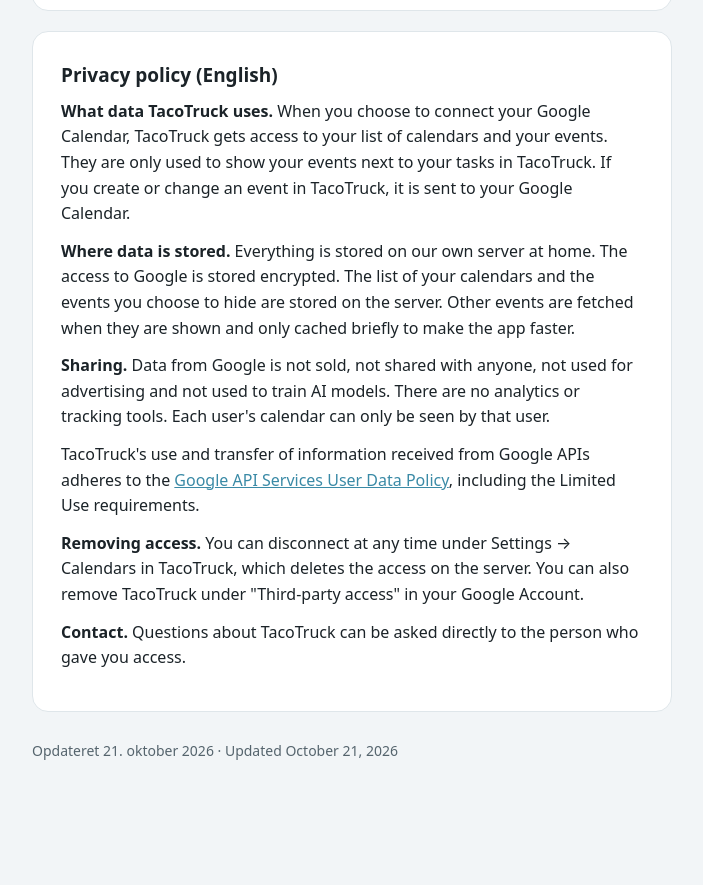
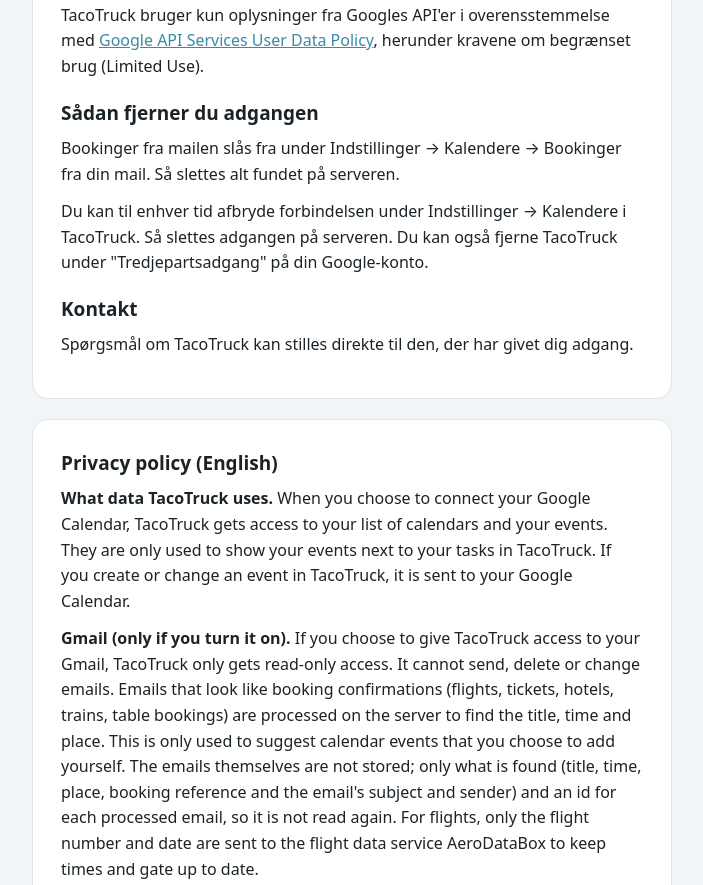
Before and after one commit to astalund/tacotruck, a plain HTML site: page privatliv.html in a window 1280 px wide. Shown: the part 1006-1891 px from the top of the page, without its empty margins (288-991 px from the left). Before the commit the page ends 1832 px from the top, so only its background shows below. Drawn offline with Linux system fonts and the light colour scheme.

Commit message:
Add files via upload

```diff
--- a/privatliv.html
+++ b/privatliv.html
@@ -33,12 +33,16 @@
     <section class="card">
       <h2>Hvilke data bruger TacoTruck?</h2>
       <p>Når du selv vælger at forbinde din Google Kalender, får TacoTruck adgang til din kalenderliste og dine begivenheder. Det bruges kun til at vise begivenhederne sammen med dine opgaver i TacoTruck. Hvis du opretter eller ændrer en begivenhed i TacoTruck, sendes den til din Google Kalender.</p>
+      <h2>Gmail (kun hvis du slår det til)</h2>
+      <p>Hvis du selv vælger at give TacoTruck adgang til din Gmail, får TacoTruck kun læseadgang. TacoTruck kan ikke sende, slette eller ændre mails. Mails, der ligner bekræftelser på bookinger (fly, billetter, hotel, tog, bordbestillinger), gennemgås på serveren for at finde titel, tidspunkt og sted. Det bruges kun til at foreslå begivenheder i din kalender, som du selv vælger at tilføje.</p>
+      <p>Selve mailene gemmes ikke. Der gemmes kun det fundne (titel, tidspunkt, sted, bookingnummer og mailens emne og afsender) samt et id for hver gennemgået mail, så den ikke læses igen. For fly sendes flynummer og dato – og intet andet – til flydatatjenesten AeroDataBox for at holde tider og gate opdateret.</p>
       <h2>Hvor gemmes data?</h2>
       <p>Alt gemmes på vores egen server derhjemme. Adgangen til Google gemmes krypteret. Listen over dine kalendere og de begivenheder, du selv vælger at skjule, gemmes på serveren. Andre begivenheder hentes, når de skal vises, og gemmes kun kortvarigt for at gøre siden hurtigere.</p>
       <h2>Deling</h2>
       <p>Data fra Google sælges ikke, deles ikke med andre, bruges ikke til reklamer og bruges ikke til at træne kunstig intelligens. Der er ingen statistik- eller sporingsværktøjer. Den enkelte brugers kalender kan kun ses af den bruger selv.</p>
       <p>TacoTruck bruger kun oplysninger fra Googles API'er i overensstemmelse med <a href="https://developers.google.com/terms/api-services-user-data-policy">Google API Services User Data Policy</a>, herunder kravene om begrænset brug (Limited Use).</p>
       <h2>Sådan fjerner du adgangen</h2>
+      <p>Bookinger fra mailen slås fra under Indstillinger → Kalendere → Bookinger fra din mail. Så slettes alt fundet på serveren.</p>
       <p>Du kan til enhver tid afbryde forbindelsen under Indstillinger → Kalendere i TacoTruck. Så slettes adgangen på serveren. Du kan også fjerne TacoTruck under "Tredjepartsadgang" på din Google-konto.</p>
       <h2>Kontakt</h2>
       <p>Spørgsmål om TacoTruck kan stilles direkte til den, der har givet dig adgang.</p>
@@ -47,14 +51,15 @@
     <section class="card" lang="en">
       <h2>Privacy policy (English)</h2>
       <p><strong>What data TacoTruck uses.</strong> When you choose to connect your Google Calendar, TacoTruck gets access to your list of calendars and your events. They are only used to show your events next to your tasks in TacoTruck. If you create or change an event in TacoTruck, it is sent to your Google Calendar.</p>
+      <p><strong>Gmail (only if you turn it on).</strong> If you choose to give TacoTruck access to your Gmail, TacoTruck only gets read-only access. It cannot send, delete or change emails. Emails that look like booking confirmations (flights, tickets, hotels, trains, table bookings) are processed on the server to find the title, time and place. This is only used to suggest calendar events that you choose to add yourself. The emails themselves are not stored; only what is found (title, time, place, booking reference and the email's subject and sender) and an id for each processed email, so it is not read again. For flights, only the flight number and date are sent to the flight data service AeroDataBox to keep times and gate up to date.</p>
       <p><strong>Where data is stored.</strong> Everything is stored on our own server at home. The access to Google is stored encrypted. The list of your calendars and the events you choose to hide are stored on the server. Other events are fetched when they are shown and only cached briefly to make the app faster.</p>
       <p><strong>Sharing.</strong> Data from Google is not sold, not shared with anyone, not used for advertising and not used to train AI models. There are no analytics or tracking tools. Each user's calendar can only be seen by that user.</p>
       <p>TacoTruck's use and transfer of information received from Google APIs adheres to the <a href="https://developers.google.com/terms/api-services-user-data-policy">Google API Services User Data Policy</a>, including the Limited Use requirements.</p>
-      <p><strong>Removing access.</strong> You can disconnect at any time under Settings → Calendars in TacoTruck, which deletes the access on the server. You can also remove TacoTruck under "Third-party access" in your Google Account.</p>
+      <p><strong>Removing access.</strong> You can disconnect at any time under Settings → Calendars in TacoTruck, which deletes the access on the server. You can also remove TacoTruck under "Third-party access" in your Google Account. Bookings from email can be turned off under Settings → Calendars → Bookings from your email, which deletes everything found on the server.</p>
       <p><strong>Contact.</strong> Questions about TacoTruck can be asked directly to the person who gave you access.</p>
     </section>
 
-    <footer>Opdateret 21. oktober 2026 · Updated October 21, 2026</footer>
+    <footer>Opdateret 15. november 2026 · Updated November 15, 2026</footer>
   </main>
 </body>
 </html>
```
